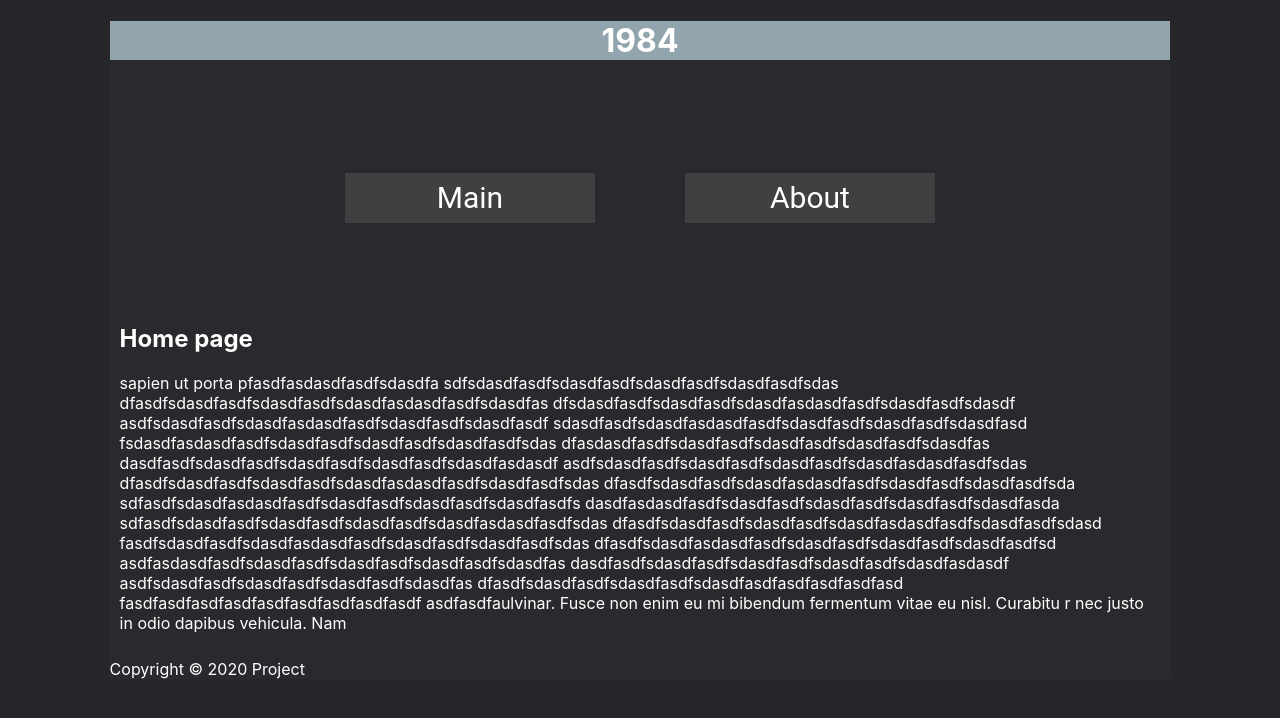
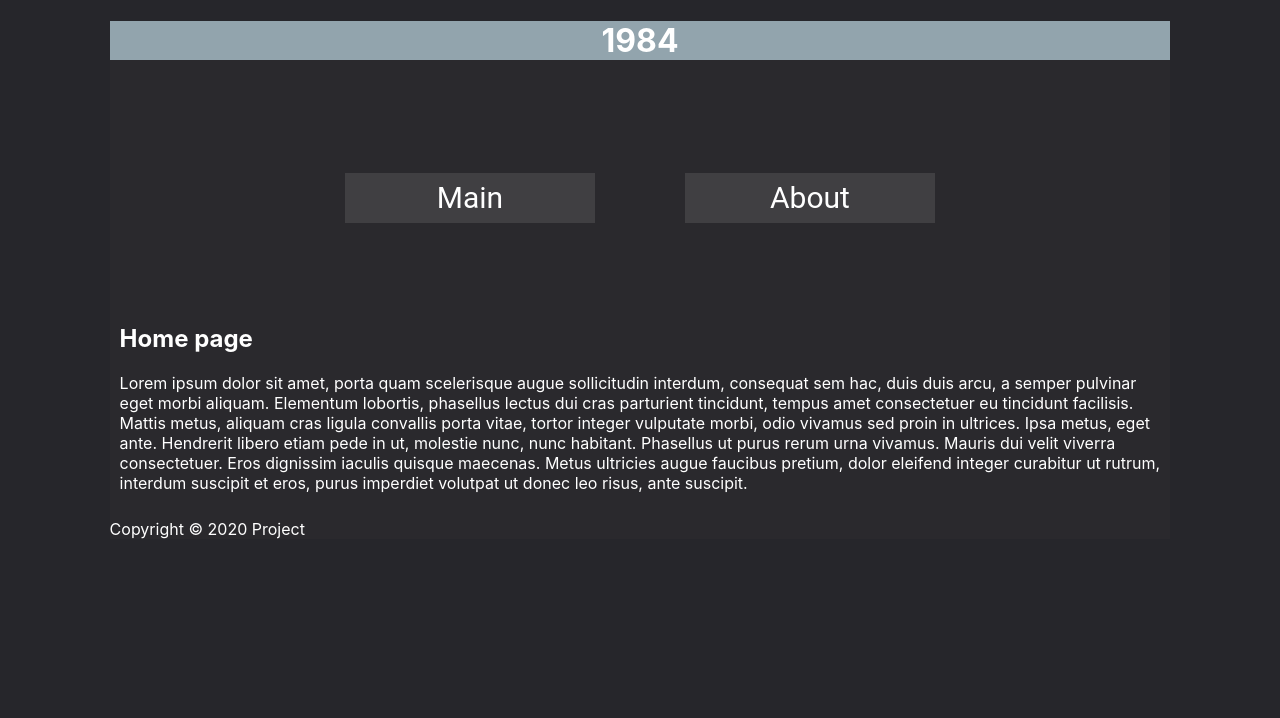
Before and after one commit to Yuetxt/Collection-of-Thought, a React app: page /1984 in a window 1280 px wide. Shown: the top 718 px of the page. Built offline with nearby package versions, Linux system fonts and the light colour scheme; the HTML template or start-up script is replaced by a standard one.

Commit message:
testing server

```diff
--- a/client/src/components/pages/Nineteen.js
+++ b/client/src/components/pages/Nineteen.js
@@ -26,32 +26,7 @@ export default class Nine extends React.Component {
             </div>
             <div className = "main textcolor-white">
                 <h2>Home page</h2>
-                <p>sapien ut porta pfasdfasdasdfasdfsdasdfa
-                    sdfsdasdfasdfsdasdfasdfsdasdfasdfsdasdfasdfsdas
-                    dfasdfsdasdfasdfsdasdfasdfsdasdfasdasdfasdfsdasdfas
-                    dfsdasdfasdfsdasdfasdfsdasdfasdasdfasdfsdasdfasdfsdasdf
-                    asdfsdasdfasdfsdasdfasdasdfasdfsdasdfasdfsdasdfasdf
-                    sdasdfasdfsdasdfasdasdfasdfsdasdfasdfsdasdfasdfsdasdfasd
-                    fsdasdfasdasdfasdfsdasdfasdfsdasdfasdfsdasdfasdfsdas
-                    dfasdasdfasdfsdasdfasdfsdasdfasdfsdasdfasdfsdasdfas
-                    dasdfasdfsdasdfasdfsdasdfasdfsdasdfasdfsdasdfasdasdf
-                    asdfsdasdfasdfsdasdfasdfsdasdfasdfsdasdfasdasdfasdfsdas
-                    dfasdfsdasdfasdfsdasdfasdfsdasdfasdasdfasdfsdasdfasdfsdas
-                    dfasdfsdasdfasdfsdasdfasdasdfasdfsdasdfasdfsdasdfasdfsda
-                    sdfasdfsdasdfasdasdfasdfsdasdfasdfsdasdfasdfsdasdfasdfs
-                    dasdfasdasdfasdfsdasdfasdfsdasdfasdfsdasdfasdfsdasdfasda
-                    sdfasdfsdasdfasdfsdasdfasdfsdasdfasdfsdasdfasdasdfasdfsdas
-                    dfasdfsdasdfasdfsdasdfasdfsdasdfasdasdfasdfsdasdfasdfsdasd
-                    fasdfsdasdfasdfsdasdfasdasdfasdfsdasdfasdfsdasdfasdfsdas
-                    dfasdfsdasdfasdasdfasdfsdasdfasdfsdasdfasdfsdasdfasdfsd
-                    asdfasdasdfasdfsdasdfasdfsdasdfasdfsdasdfasdfsdasdfas
-                    dasdfasdfsdasdfasdfsdasdfasdfsdasdfasdfsdasdfasdasdf
-                    asdfsdasdfasdfsdasdfasdfsdasdfasdfsdasdfas
-                    dfasdfsdasdfasdfsdasdfasdfsdasdfasdfasdfasdfasdfasd
-                    fasdfasdfasdfasdfasdfasdfasdfasdfasdf
-                    asdfasdfaulvinar. Fusce non enim eu mi
-                    bibendum fermentum vitae eu nisl. Curabitu
-                    r nec justo in odio dapibus vehicula. Nam
+                <p>Lorem ipsum dolor sit amet, porta quam scelerisque augue sollicitudin interdum, consequat sem hac, duis duis arcu, a semper pulvinar eget morbi aliquam. Elementum lobortis, phasellus lectus dui cras parturient tincidunt, tempus amet consectetuer eu tincidunt facilisis. Mattis metus, aliquam cras ligula convallis porta vitae, tortor integer vulputate morbi, odio vivamus sed proin in ultrices. Ipsa metus, eget ante. Hendrerit libero etiam pede in ut, molestie nunc, nunc habitant. Phasellus ut purus rerum urna vivamus. Mauris dui velit viverra consectetuer. Eros dignissim iaculis quisque maecenas. Metus ultricies augue faucibus pretium, dolor eleifend integer curabitur ut rutrum, interdum suscipit et eros, purus imperdiet volutpat ut donec leo risus, ante suscipit.
                 </p>
             </div>
         </div>
```
